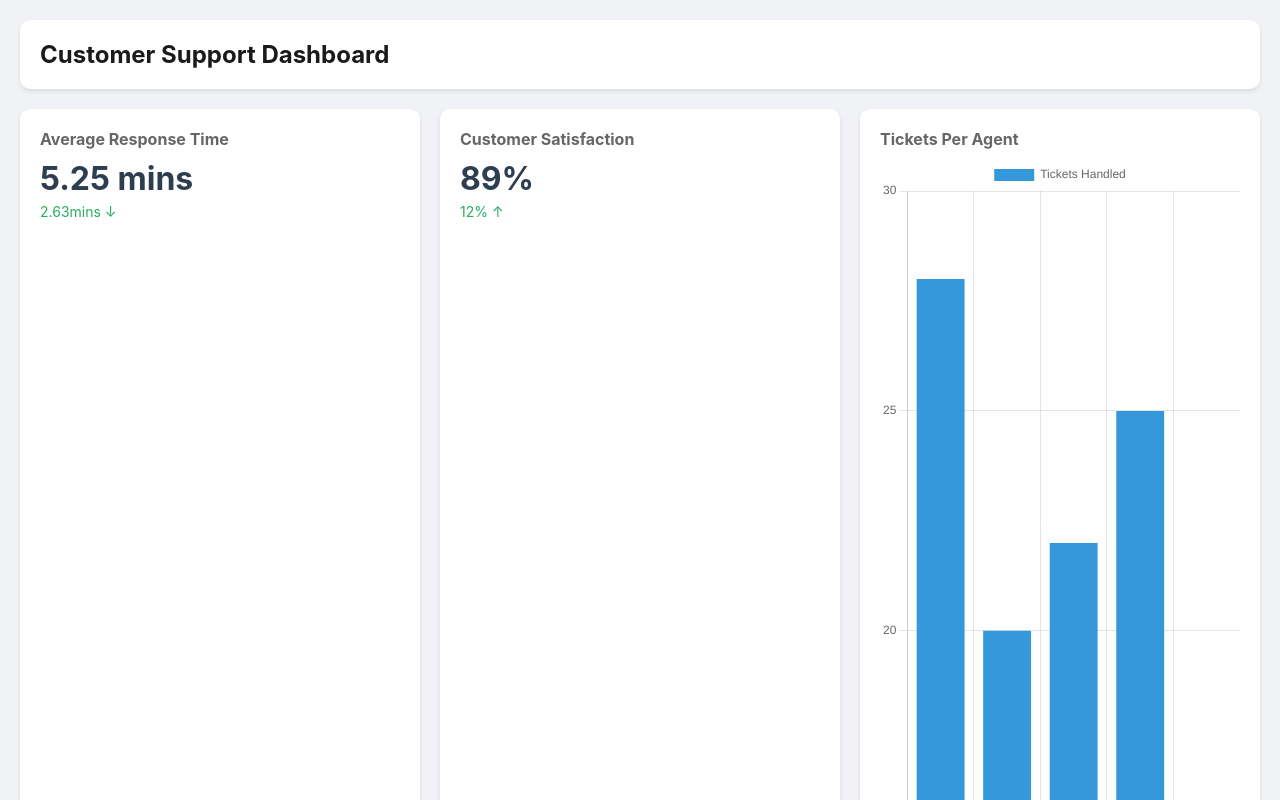
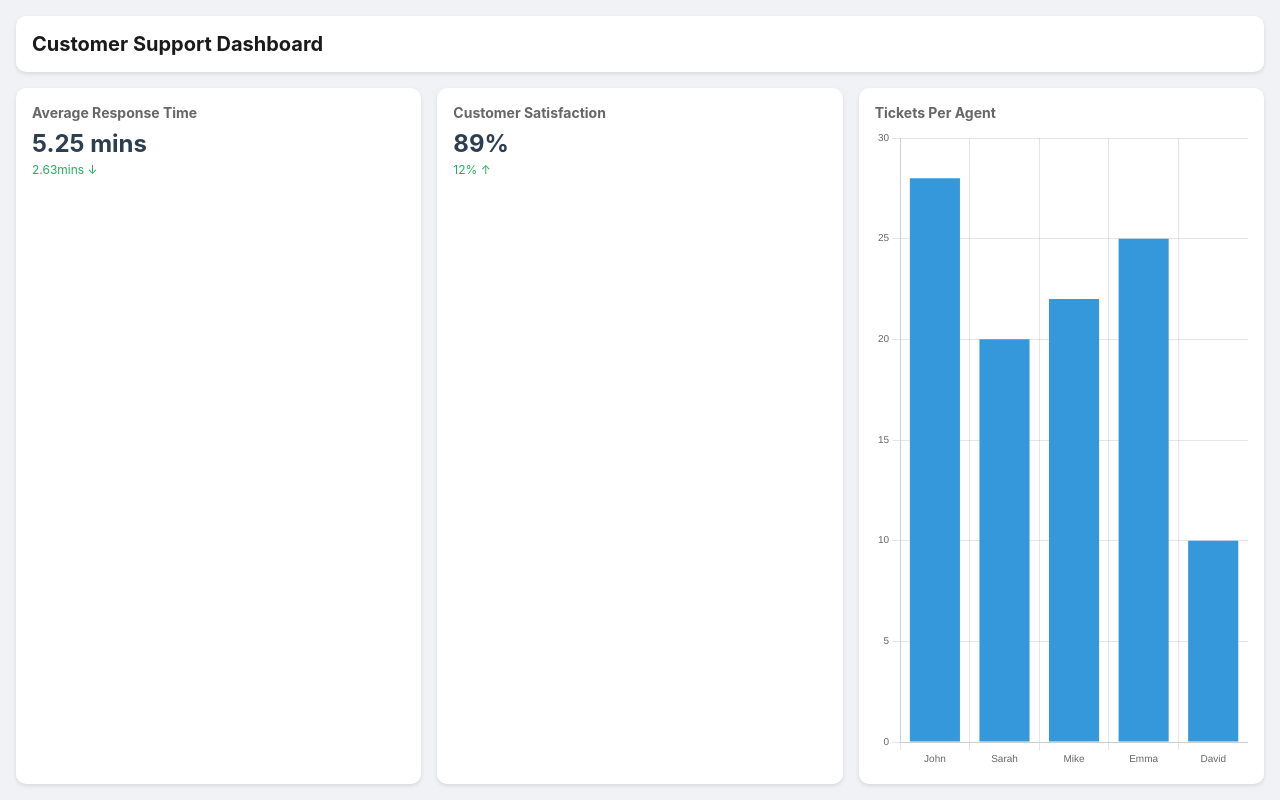
Before and after one commit to chanreygibbons/customer-support-dashboard, a plain HTML site: page index.html in a window 1280 px wide. Shown: the top 800 px of the page. Drawn offline with nearby package versions, Linux system fonts and the light colour scheme.

Commit message:
Update index.html

```diff
--- a/index.html
+++ b/index.html
@@ -15,50 +15,56 @@
 
         body {
             background: #f0f2f5;
-            padding: 20px;
+            padding: 16px;
+            min-height: 100vh;
+            display: flex;
+            flex-direction: column;
         }
 
         .dashboard-header {
             background: white;
-            padding: 20px;
+            padding: 16px;
             border-radius: 10px;
-            margin-bottom: 20px;
+            margin-bottom: 16px;
             box-shadow: 0 2px 4px rgba(0,0,0,0.1);
         }
 
         .dashboard-header h1 {
             color: #1a1a1a;
-            font-size: 24px;
+            font-size: 20px;
         }
 
         .dashboard-cards {
             display: grid;
-            grid-template-columns: repeat(auto-fit, minmax(300px, 1fr));
-            gap: 20px;
+            grid-template-columns: repeat(3, 1fr);
+            gap: 16px;
+            flex: 1;
         }
 
         .card {
             background: white;
-            padding: 20px;
+            padding: 16px;
             border-radius: 10px;
             box-shadow: 0 2px 4px rgba(0,0,0,0.1);
+            display: flex;
+            flex-direction: column;
         }
 
         .card h2 {
             color: #666;
-            font-size: 16px;
-            margin-bottom: 10px;
+            font-size: 14px;
+            margin-bottom: 8px;
         }
 
         .metric {
-            font-size: 32px;
+            font-size: 24px;
             font-weight: bold;
             color: #2c3e50;
         }
 
         .trend {
-            font-size: 14px;
-            margin-top: 5px;
+            font-size: 12px;
+            margin-top: 4px;
         }
 
         .trend.up {
@@ -67,6 +73,22 @@
 
         .trend.down {
             color: #c0392b;
+        }
+
+        .chart-container {
+            flex: 1;
+            position: relative;
+            min-height: 200px;
+        }
+
+        @media (max-width: 768px) {
+            .dashboard-cards {
+                grid-template-columns: 1fr;
+            }
+
+            .card {
+                min-height: 150px;
+            }
         }
     </style>
 </head>
@@ -87,12 +109,14 @@
         </div>
         <div class="card">
             <h2>Tickets Per Agent</h2>
-            <canvas id="ticketsChart"></canvas>
+            <div class="chart-container">
+                <canvas id="ticketsChart"></canvas>
+            </div>
         </div>
     </div>
 
     <script>
-        // Initialize chart
+        // Initialize chart with optimized configuration
         const ctx = document.getElementById('ticketsChart').getContext('2d');
         const chart = new Chart(ctx, {
             type: 'bar',
@@ -107,9 +131,26 @@
             options: {
                 responsive: true,
                 maintainAspectRatio: false,
+                plugins: {
+                    legend: {
+                        display: false
+                    }
+                },
                 scales: {
                     y: {
-                        beginAtZero: true
+                        beginAtZero: true,
+                        ticks: {
+                            font: {
+                                size: 10
+                            }
+                        }
+                    },
+                    x: {
+                        ticks: {
+                            font: {
+                                size: 10
+                            }
+                        }
                     }
                 }
             }
@@ -152,7 +193,7 @@
 
             // Update chart
             chart.data.datasets[0].data = newData.ticketsPerAgent;
-            chart.update();
+            chart.update('none'); // Use 'none' for smoother updates
         }
 
         // Initial update
```
